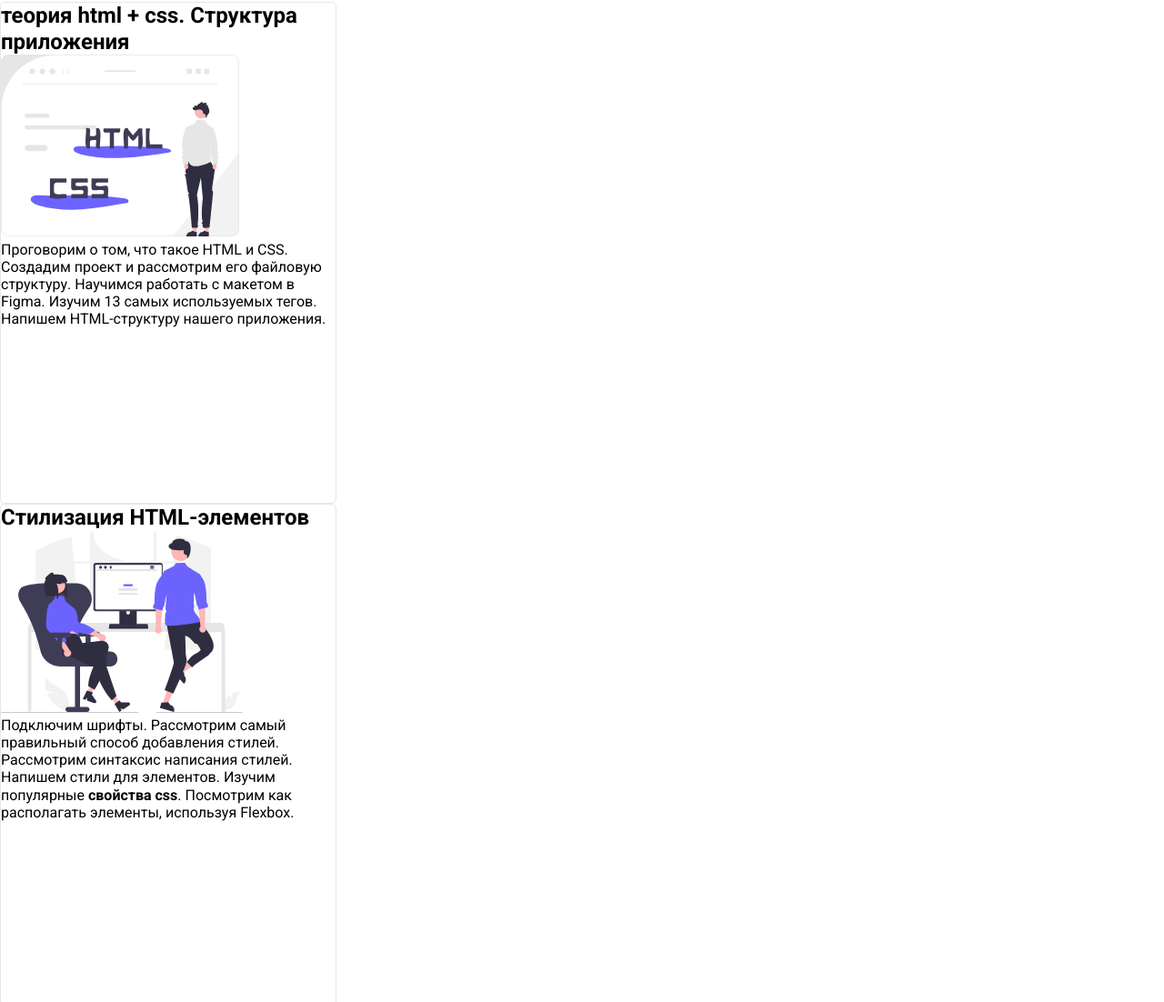
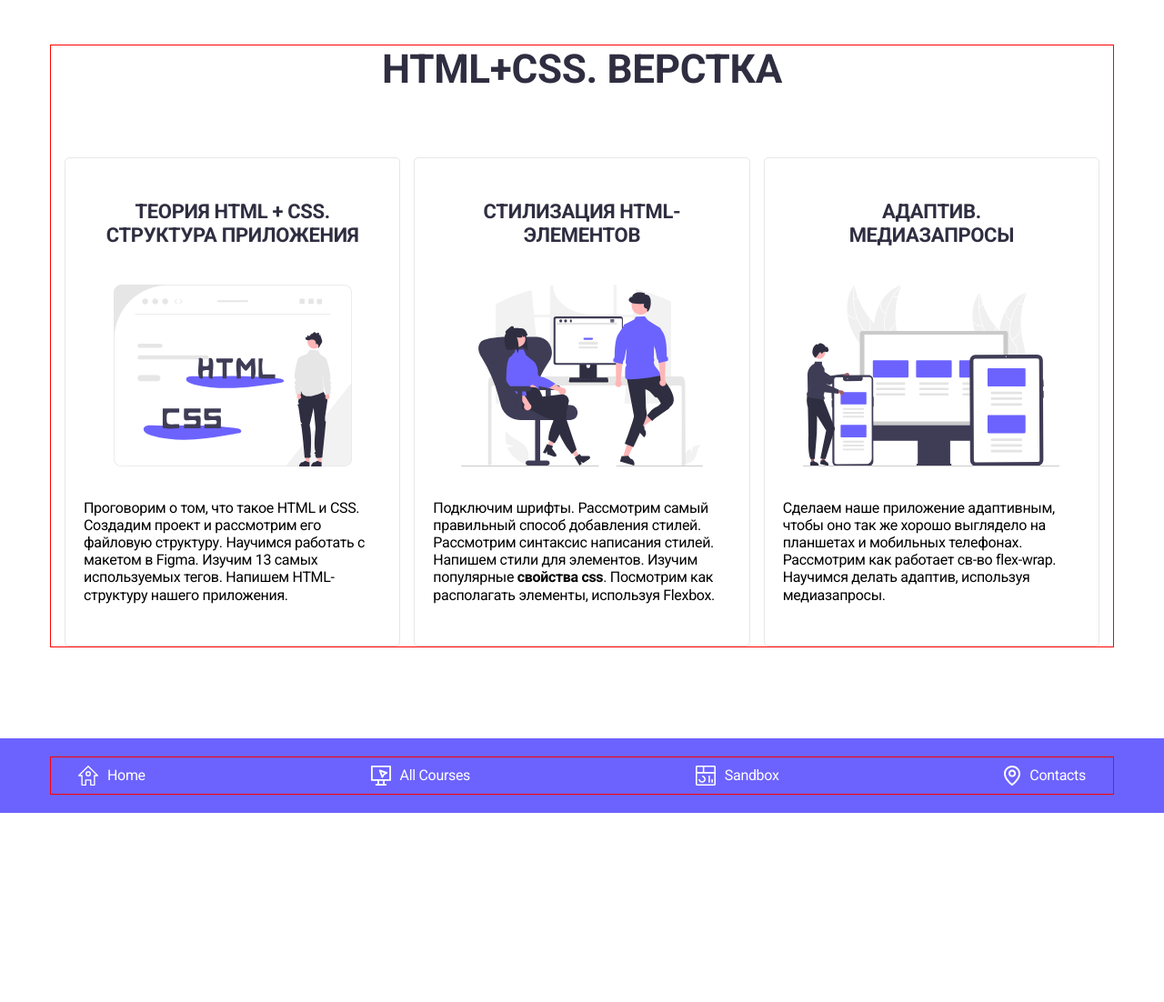
Before and after one commit to MaksimSelchukou/incub-layout, a plain HTML site: page index.html in a window 1280 px wide. Shown: the part 131-1233 px from the top of the page at 91% size. After the commit the page ends 1025 px from the top, so only its background shows below. Drawn offline with Linux system fonts and the light colour scheme.

Commit message:
feat: finish desktop layout

```diff
--- a/index.html
+++ b/index.html
@@ -13,69 +13,69 @@
 </head>
 <body>
 <header>
+    <div class="container">
+        <div class="header-wrap">
             <a>
                 <img src="./assets/images/logo/logo-inc.svg" alt="logo incubator">
             </a>
             <button class="my-button">Login</button>
+        </div>
+    </div>
 </header>
 <section>
+    <div class="container">
         <h1>html+css. верстка</h1>
-
+        <div class="cards-wrap">
             <div class="section-card">
                 <h2>теория html + css. Структура приложения</h2>
-        <img src="./assets/images/img/img-1.svg" alt="photo">
+                <img class="maim-img" src="./assets/images/img/img-1.svg" alt="photo">
                 <p>Проговорим о том, что такое HTML и CSS. Создадим проект и рассмотрим его файловую структуру. Научимся
                     работать с макетом в Figma. Изучим 13 самых используемых тегов. Напишем HTML-структуру нашего
                     приложения.
                 </p>
             </div>
             <div class="section-card">
-        <h2>Стилизация
-            HTML-элементов</h2>
-        <img src="./assets/images/img/img-2.svg" alt="photo">
-        <p>Подключим шрифты. Рассмотрим самый правильный способ добавления стилей. Рассмотрим синтаксис написания
-            стилей. Напишем стили для элементов. Изучим популярные <b>свойства css</b>. Посмотрим как располагать
+                <h2>Стилизация HTML-элементов</h2>
+                <img class="maim-img" src="./assets/images/img/img-2.svg" alt="photo">
+                <p>Подключим шрифты. Рассмотрим самый правильный способ добавления стилей. Рассмотрим синтаксис
+                    написания
+                    стилей. Напишем стили для элементов. Изучим популярные <b>свойства css</b>. Посмотрим как
+                    располагать
                     элементы,
                     используя Flexbox.
                 </p>
             </div>
             <div class="section-card">
-        <h2>Адаптив.
-            Медиазапросы</h2>
-        <img src="./assets/images/img/img-3.svg" alt="photo">
-        <p>Сделаем наше приложение адаптивным, чтобы оно так же хорошо выглядело на планшетах и мобильных телефонах.
+                <h2>Адаптив. Медиазапросы</h2>
+                <img class="maim-img" src="./assets/images/img/img-3.svg" alt="photo">
+                <p>Сделаем наше приложение адаптивным, чтобы оно так же хорошо выглядело на планшетах и мобильных
+                    телефонах.
                     Рассмотрим как работает св-во flex-wrap. Научимся делать адаптив, используя медиазапросы.
                 </p>
             </div>
-
+        </div>
+    </div>
 </section>
 <footer>
-    <nav>
-        <ul>
-            <li><a href=""><img src="" alt=""></a></li>
-            <li><a href=""><img src="" alt=""></a></li>
-            <li><a href=""><img src="" alt=""></a></li>
-        </ul>
-    </nav>
+    <div class="container">
         <nav>
             <ul class="nav">
-            <li>
+                <li class="nav-item">
                     <a href=""><img src="./assets/images/logo/home-icon.svg" alt="">Home</a>
                 </li>
-            <li>
-
-                <a href=""> <img src="./assets/images/logo/computer-icon.svg" alt=""> All Courses</a>
+                <li class="nav-item">
+                    <a href=""><img src="./assets/images/logo/computer-icon.svg" alt=""> All Courses</a>
                 </li>
-            <li>
+                <li class="nav-item">
 
                     <a href=""><img src="./assets/images/logo/sandbox-icon.svg" alt=""> Sandbox</a>
                 </li>
-            <li>
-
+                <li class="nav-item">
                     <a href=""> <img src="./assets/images/logo/map-pointer-icon.svg" alt="">Contacts</a>
                 </li>
             </ul>
         </nav>
+    </div>
 </footer>
 </body>
 </html>
--- a/style.css
+++ b/style.css
@@ -9,52 +9,131 @@
 body {
     font-family: 'Roboto', sans-serif;
     line-height: 1.2;
+    letter-spacing: -0.02em;
 }
 
 header, footer {
     background-color: #6C63FF;
 }
 
+h1, h2 .my-button {
+    text-transform: uppercase;
+}
+
 header {
+    height: 80px;
+    background-color: #6C63FF;
+}
+
+.header-wrap {
     display: flex;
     justify-content: space-between;
-    background-color: #6C63FF;
-    /*width: 100%;*/
-    height: 80px;
+    align-items: center;
+    height: 100%;
+}
+
+.container {
+    max-width: 1170px;
+    width: 100%;
+    height: 100%;
+    padding: 0 15px;
+    margin: 0 auto;
+    border: 1px solid red;
+}
+
+section {
+    padding: 100px 0;
 }
 
 .my-button {
-    background-color: #6C63FF;
+    background-color: transparent;
     border: 2px solid white;
     border-radius: 5px;
     width: 120px;
     height: 40px;
     color: white;
     text-align: center;
-    text-transform: uppercase;
+    font-weight: 500;
 }
 
 h1 {
+    text-align: center;
     font-weight: 700;
     font-size: 44px;
+    color: #2F2E41;
+    margin-bottom: 70px;
+}
+
+h2 {
+    text-transform: uppercase;
+    font-weight: 700;
+    font-size: 22px;
+    color: #2F2E41;
+    width: 295px;
+    /*height: 50px;*/
+    text-align: center;
+}
+
+p {
+    font-weight: 400;
+    font-size: 16px;
+
+}
+
+a {
+    color: white;
+    text-decoration: none;
+    display: flex;
+    align-items: center;
+    gap: 10px;
+}
+
+.cards-wrap {
+    display: flex;
+    justify-content: center;
+    gap: 15px;
 }
 
 .section-card {
+    display: flex;
+    flex-direction: column;
+    align-items: center;
     width: 370px;
-    height: 552px;
+    max-height: 552px;
     border: 1px solid #E7E7E7;
     border-radius: 5px;
+    padding: 46px 20px;
+}
+
+.maim-img {
+    margin-top: 40px;
+    margin-bottom: 36px;
 }
 
 
 footer {
     /*background-color: #6C63FF;*/
     /*width: 100%;*/
+    min-height: 80px;
+    padding: 20px 0;
 }
 
 .nav {
     display: flex;
     justify-content: space-between;
-    min-height: 80px;
+    /*min-height: 80px;*/
     list-style: none;
 }
+
+.nav-item {
+    display: flex;
+}
+
+li {
+    padding: 9px 15px;
+}
+
+
+/*p{*/
+/*    padding: 0;*/
+/*}*/
```
Lines whose indentation alone changed are shown as unchanged.
